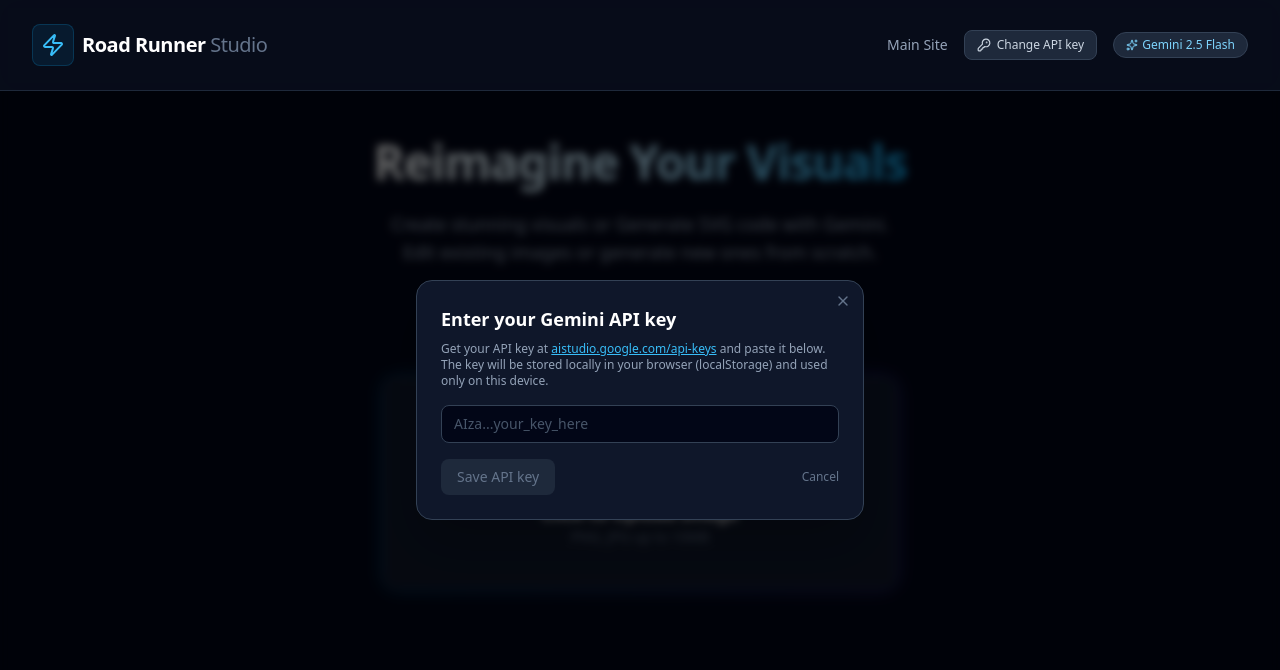
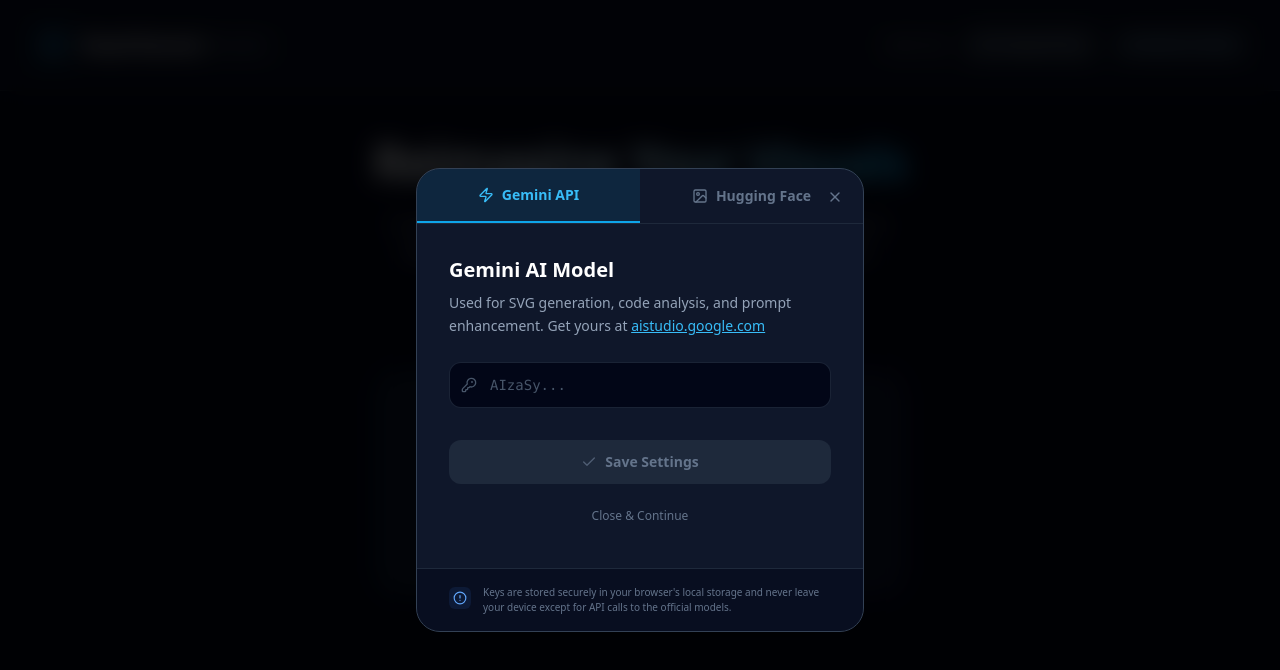
Before and after one commit to JhonSer555/road_runner_studio_image-svg-generator, a React (Vite) app: page / in a window 1280 px wide. Shown: the top 670 px of the page. Built offline with nearby package versions, Linux system fonts and the light colour scheme.

Commit message:
Finalized UI: Tabbed API key modal, translation improvements, and aesthetic refinements

```diff
--- a/App.tsx
+++ b/App.tsx
@@ -19,6 +19,8 @@
   Plus,
   Replace,
   Languages,
+  Zap,
+  KeyRound,
 } from 'lucide-react';
 import Header from './components/Header';
 import LoadingOverlay from './components/LoadingOverlay';
@@ -99,7 +101,10 @@
   // API key modal state
   const [apiKeyModalOpen, setApiKeyModalOpen] = useState(false);
   const [apiKeyInput, setApiKeyInput] = useState('');
+  const [hfKeyInput, setHfKeyInput] = useState('');
+  const [modalTab, setModalTab] = useState<'gemini' | 'hf'>('gemini');
   const [apiKeySaved, setApiKeySaved] = useState(false);
+  const [hfKeySaved, setHfKeySaved] = useState(false);
 
   // Extract SVG if present in generated text and sanitize it
   const svgContent = useMemo(
@@ -107,34 +112,48 @@
     [generatedText]
   );
 
-  // Check for API key on mount
+  // Check for API keys on mount
   useEffect(() => {
     if (typeof window !== 'undefined') {
       try {
-        const storedKey = window.localStorage.getItem('GEMINI_API_KEY');
-        if (!storedKey) {
+        const storedGeminiKey = window.localStorage.getItem('GEMINI_API_KEY');
+        const storedHfKey = window.localStorage.getItem('HF_API_KEY');
+
+        if (storedGeminiKey) setApiKeyInput(storedGeminiKey);
+        if (storedHfKey) setHfKeyInput(storedHfKey);
+
+        if (!storedGeminiKey || !storedHfKey) {
           setApiKeyModalOpen(true);
-        } else {
-          // предварительно заполняем инпут текущим ключом
-          setApiKeyInput(storedKey);
+          if (storedGeminiKey && !storedHfKey) {
+            setModalTab('hf');
           }
-      } catch {
+        }
+      } catch (err) {
         setApiKeyModalOpen(true);
       }
     }
   }, []);
 
   const handleSaveApiKey = () => {
-    const trimmed = apiKeyInput.trim();
+    const isGemini = modalTab === 'gemini';
+    const input = isGemini ? apiKeyInput : hfKeyInput;
+    const trimmed = input.trim();
+
     if (!trimmed) return;
 
     try {
+      if (isGemini) {
         window.localStorage.setItem('GEMINI_API_KEY', trimmed);
         setApiKeySaved(true);
+      } else {
+        window.localStorage.setItem('HF_API_KEY', trimmed);
+        setHfKeySaved(true);
+      }
+
       setTimeout(() => {
-        setApiKeyModalOpen(false);
-        setApiKeySaved(false);
-      }, 1000);
+        if (isGemini) setApiKeySaved(false);
+        else setHfKeySaved(false);
+      }, 1500);
     } catch (err) {
       console.error('Failed to save API key to localStorage', err);
       setErrorMsg(
@@ -861,68 +880,149 @@
 
       {/* API key modal */}
       {apiKeyModalOpen && (
-        <div className="fixed inset-0 z-40 flex items-center justify-center bg-black/60 backdrop-blur-sm">
-          <div className="w-full max-w-md bg-slate-900 rounded-2xl border border-slate-700 shadow-2xl p-6 relative">
+        <div className="fixed inset-0 z-[100] flex items-center justify-center bg-black/80 backdrop-blur-md animate-in fade-in duration-300">
+          <div className="w-full max-w-md bg-slate-900 rounded-3xl border border-slate-700 shadow-2xl p-0 overflow-hidden relative animate-in zoom-in-95 duration-300">
+            {/* Header / Tabs */}
+            <div className="flex border-b border-slate-800">
+              <button
+                onClick={() => setModalTab('gemini')}
+                className={`flex-1 py-4 text-sm font-semibold transition-all flex items-center justify-center gap-2 ${modalTab === 'gemini'
+                  ? 'bg-brand-500/10 text-brand-400 border-b-2 border-brand-500'
+                  : 'text-slate-500 hover:text-slate-300'
+                  }`}
+              >
+                <Zap className="w-4 h-4" />
+                Gemini API
+              </button>
+              <button
+                onClick={() => setModalTab('hf')}
+                className={`flex-1 py-4 text-sm font-semibold transition-all flex items-center justify-center gap-2 ${modalTab === 'hf'
+                  ? 'bg-brand-500/10 text-brand-400 border-b-2 border-brand-500'
+                  : 'text-slate-500 hover:text-slate-300'
+                  }`}
+              >
+                <ImageIcon className="w-4 h-4" />
+                Hugging Face
+              </button>
+            </div>
+
             <button
               onClick={() => setApiKeyModalOpen(false)}
-              className="absolute top-3 right-3 text-slate-500 hover:text-slate-300"
+              className="absolute top-4 right-4 text-slate-500 hover:text-slate-300 z-10 p-1 rounded-full hover:bg-slate-800 transition-colors"
             >
               <X className="w-4 h-4" />
             </button>
 
-            <h2 className="text-lg font-semibold text-white mb-2">
-              Enter your Gemini API key
+            <div className="p-8">
+              {modalTab === 'gemini' ? (
+                <div className="animate-in slide-in-from-left-4 duration-300">
+                  <h2 className="text-xl font-bold text-white mb-2">
+                    Gemini AI Model
                   </h2>
-            <p className="text-xs text-slate-400 mb-4">
-              Get your API key at{' '}
+                  <p className="text-sm text-slate-400 mb-6 leading-relaxed">
+                    Used for SVG generation, code analysis, and prompt enhancement.
+                    Get yours at{' '}
                     <a
                       href="https://aistudio.google.com/api-keys"
                       target="_blank"
                       rel="noreferrer"
-                className="text-brand-400 hover:text-brand-300 underline"
+                      className="text-brand-400 hover:text-brand-300 underline font-medium"
                     >
-                aistudio.google.com/api-keys
-              </a>{' '}
-              and paste it below. The key will be stored locally in your
-              browser (localStorage) and used only on this device.
+                      aistudio.google.com
+                    </a>
                   </p>
 
+                  <div className="space-y-4">
+                    <div className="relative">
+                      <div className="absolute inset-y-0 left-0 pl-3 flex items-center pointer-events-none">
+                        <KeyRound className="h-4 w-4 text-slate-600" />
+                      </div>
                       <input
-              type="text"
+                        type="password"
                         value={apiKeyInput}
                         onChange={(e) => setApiKeyInput(e.target.value)}
-              placeholder="AIza...your_key_here"
-              className="w-full bg-slate-950 border border-slate-700 rounded-lg px-3 py-2 text-sm text-slate-100 placeholder:text-slate-600 focus:outline-none focus:ring-2 focus:ring-brand-500/60"
+                        placeholder="AIzaSy..."
+                        className="w-full bg-slate-950 border border-slate-700/50 rounded-xl pl-10 pr-4 py-3 text-sm text-slate-100 placeholder:text-slate-600 focus:outline-none focus:ring-2 focus:ring-brand-500/40 focus:border-brand-500/50 transition-all font-mono"
                       />
+                    </div>
+                  </div>
+                </div>
+              ) : (
+                <div className="animate-in slide-in-from-right-4 duration-300">
+                  <h2 className="text-xl font-bold text-white mb-2">
+                    Hugging Face (Flux)
+                  </h2>
+                  <p className="text-sm text-slate-400 mb-6 leading-relaxed">
+                    Used for high-quality image generation (FLUX.1).
+                    Create a token (Role: Read) at{' '}
+                    <a
+                      href="https://huggingface.co/settings/tokens"
+                      target="_blank"
+                      rel="noreferrer"
+                      className="text-brand-400 hover:text-brand-300 underline font-medium"
+                    >
+                      huggingface.co/settings/tokens
+                    </a>
+                  </p>
 
-            <div className="mt-4 flex items-center justify-between">
+                  <div className="space-y-4">
+                    <div className="relative">
+                      <div className="absolute inset-y-0 left-0 pl-3 flex items-center pointer-events-none">
+                        <KeyRound className="h-4 w-4 text-slate-600" />
+                      </div>
+                      <input
+                        type="password"
+                        value={hfKeyInput}
+                        onChange={(e) => setHfKeyInput(e.target.value)}
+                        placeholder="hf_..."
+                        className="w-full bg-slate-950 border border-slate-700/50 rounded-xl pl-10 pr-4 py-3 text-sm text-slate-100 placeholder:text-slate-600 focus:outline-none focus:ring-2 focus:ring-brand-500/40 focus:border-brand-500/50 transition-all font-mono"
+                      />
+                    </div>
+                  </div>
+                </div>
+              )}
+
+              <div className="mt-8 flex flex-col gap-3">
                 <button
                   onClick={handleSaveApiKey}
-                disabled={!apiKeyInput.trim()}
+                  disabled={(modalTab === 'gemini' ? !apiKeyInput.trim() : !hfKeyInput.trim())}
                   className={`
-                  px-4 py-2 rounded-lg text-sm font-medium flex items-center gap-2
-                  ${apiKeyInput.trim()
-                    ? 'bg-brand-600 text-white hover:bg-brand-500'
+                    w-full py-3 rounded-xl text-sm font-bold flex items-center justify-center gap-2 transition-all active:scale-[0.98]
+                    ${(modalTab === 'gemini' ? apiKeyInput.trim() : hfKeyInput.trim())
+                      ? 'bg-brand-600 text-white hover:bg-brand-500 shadow-lg shadow-brand-500/20'
                       : 'bg-slate-800 text-slate-500 cursor-not-allowed'
                     }
                   `}
                 >
-                {apiKeySaved ? (
+                  {(modalTab === 'gemini' ? apiKeySaved : hfKeySaved) ? (
                     <>
-                    <Check className="w-4 h-4 text-green-400" />
-                    Saved
+                      <Check className="w-5 h-5 text-green-400" />
+                      Saved Successfully
                     </>
                   ) : (
-                  'Save API key'
+                    <>
+                      <Check className="w-4 h-4 opacity-70" />
+                      Save Settings
+                    </>
                   )}
                 </button>
 
                 <button
                   onClick={() => setApiKeyModalOpen(false)}
-                className="text-xs text-slate-500 hover:text-slate-300"
+                  className="w-full py-3 text-xs text-slate-500 hover:text-slate-300 font-medium transition-colors"
                 >
-                Cancel
+                  Close & Continue
                 </button>
+              </div>
+            </div>
+
+            <div className="bg-slate-950/50 border-t border-slate-800 px-8 py-4 flex items-start gap-3">
+              <div className="mt-0.5 p-1 bg-blue-500/10 rounded-md">
+                <AlertCircle className="w-3.5 h-3.5 text-blue-400" />
+              </div>
+              <p className="text-[10px] text-slate-500 leading-normal">
+                Keys are stored securely in your browser's local storage and never leave your device except for API calls to the official models.
+              </p>
             </div>
           </div>
         </div>
--- a/services/geminiService.ts
+++ b/services/geminiService.ts
@@ -218,9 +218,18 @@
     // Hugging Face Implementation (Flux Schnell via Router)
     // Uses local proxy /api/huggingface to avoid CORS
 
-    const token = process.env.HUGGING_FACE_TOKEN;
+    let hfToken: string | null = null;
+    if (typeof window !== "undefined") {
+      try {
+        hfToken = window.localStorage.getItem("HF_API_KEY");
+      } catch {
+        // ignore
+      }
+    }
+    const token = hfToken || process.env.HUGGING_FACE_TOKEN;
+
     if (!token) {
-      throw new Error("Hugging Face Token is missing. Please add HUGGING_FACE_TOKEN to your .env file and restart the server.");
+      throw new Error("Hugging Face Token is missing. Please add your token in the settings modal (Key icon in header).");
     }
 
     const model = "black-forest-labs/FLUX.1-schnell";
```
Also changed, not shown: 1 other file (tests, documents, lock files or other folders). Lines whose indentation alone changed are shown as unchanged.
